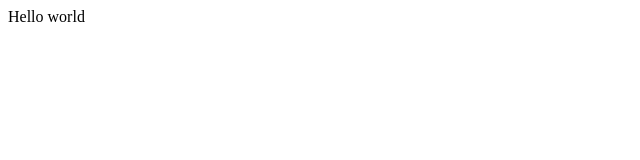
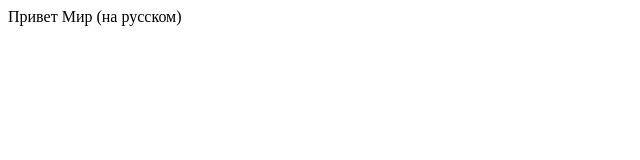
Before and after one commit to VipDespot/demo_shop, a React (Vite) app: page / in a window 1280 px wide. Shown: the top 160 px of the page, without its empty margins (0-640 px from the left). Built offline with nearby package versions, Linux system fonts and the light colour scheme.

Commit message:
привет мир

```diff
--- a/src/App.tsx
+++ b/src/App.tsx
@@ -6,7 +6,7 @@ export const App = () => {
 
   return (
     <div>
-      Hello world
+      Привет Мир (на русском)
     </div>
   )
 }
```
